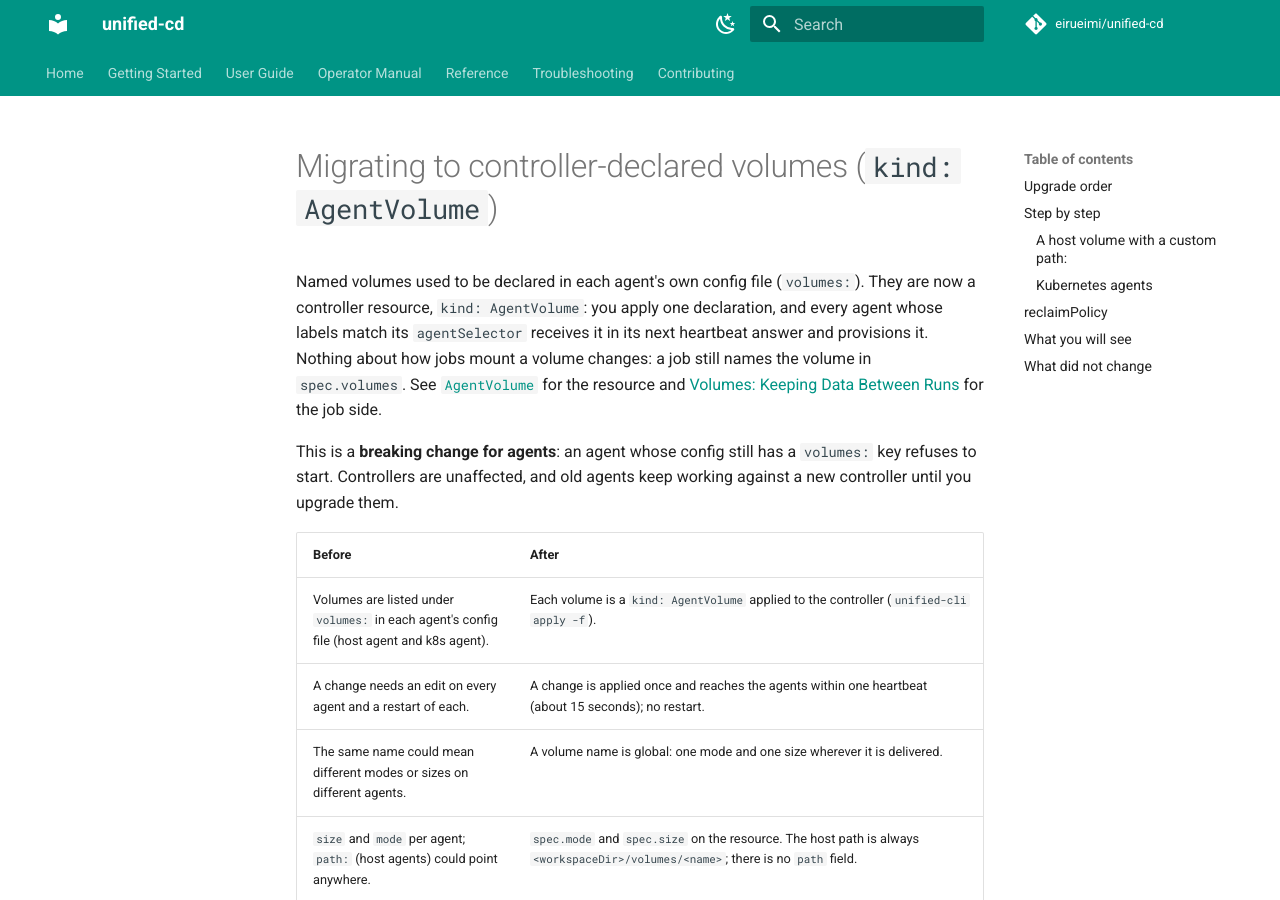
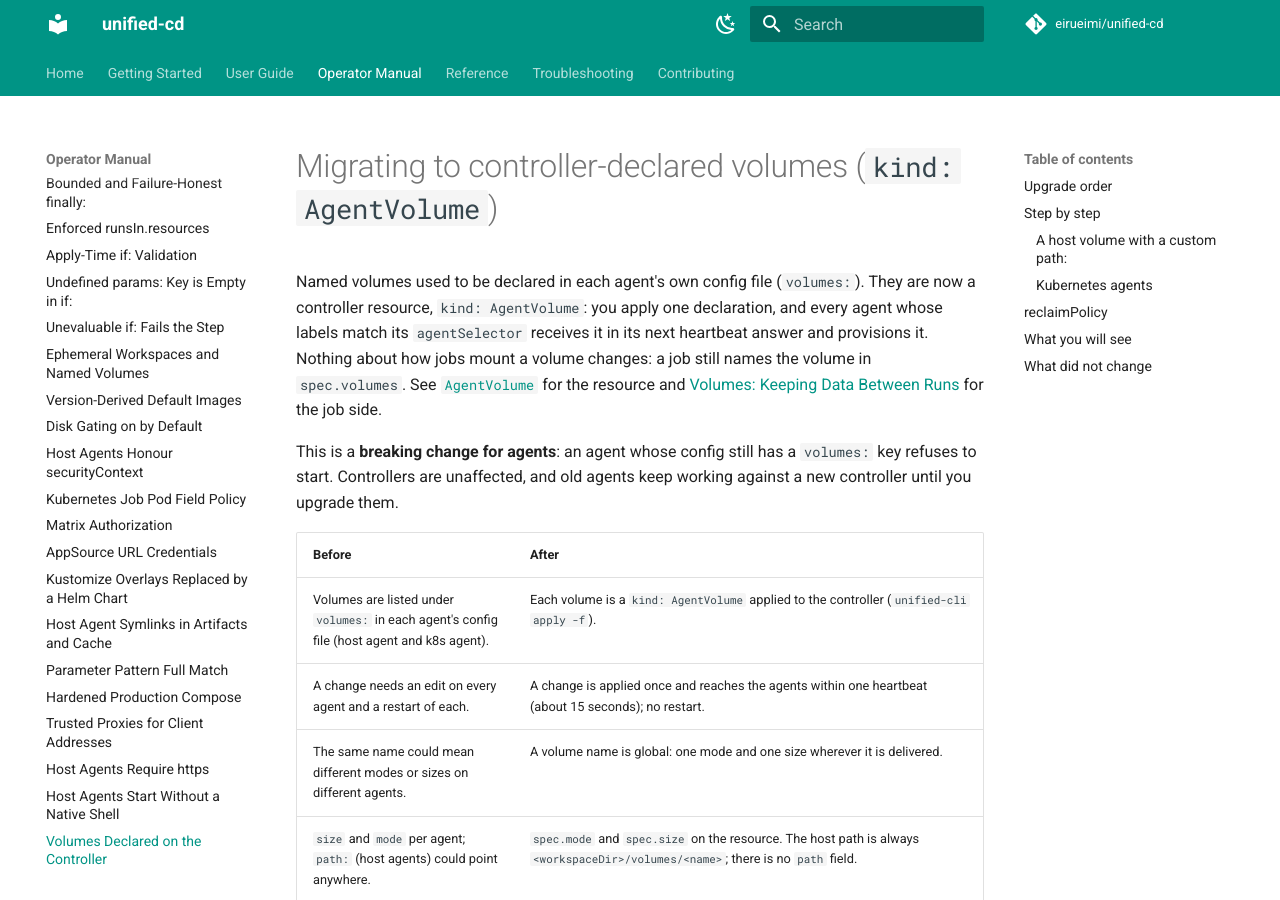
Before and after one commit to eirueimi/unified-cd, an MkDocs documentation site: the page built from docs/operator-manual/migrations/2026-11-18-controller-declared-volumes.md, in a window 1280 px wide and 900 px high. Built offline with MkDocs 1.6.1 and Material for MkDocs 9.7.7, drawn with Linux system fonts in a browser that asks for light colours; comment, search, counter and statistics services are not loaded; part of the change alters nothing that is shown.

Commit message:
docs: add AgentVolume migration guide to nav, absolute example link
Co-Authored-By: Claude Opus 5.5 <noreply@anthropic.com>
Claude-Session: https://claude.ai/code/session_01G3NWwwXnjYtSfzJjZYTrnV

```diff
--- a/docs/operator-manual/migrations/2026-11-18-controller-declared-volumes.md
+++ b/docs/operator-manual/migrations/2026-11-18-controller-declared-volumes.md
@@ -74,7 +74,7 @@ For each volume listed under `volumes:` in an agent config file:
    authorized labels of its enrollment (see [Agents](../agents.md)); add them first (re-enroll the
    agent if needed), then apply the volume. Check the labels in `GET /api/v1/agents`.
 3. **Apply the resources**: `unified-cli apply -f agent-volumes.yaml`. See
-   [`examples/resources/agentvolume.yaml`](../../../examples/resources/agentvolume.yaml).
+   [`examples/resources/agentvolume.yaml`](https://github.com/eirueimi/unified-cd/blob/main/examples/resources/agentvolume.yaml).
 4. **Remove `volumes:` from the agent config** (host agent and k8s agent) and **restart the agent**
    on the new version. A `volumes:` key is refused at startup, even as an empty list or a bare key.
 5. **Check** `GET /api/v1/agents`: each agent's `volumes` lists what it advertises as ready, and
--- a/mkdocs.yml
+++ b/mkdocs.yml
@@ -151,6 +151,7 @@ nav:
           - "Trusted Proxies for Client Addresses": operator-manual/migrations/2026-11-09-trusted-proxies.md
           - "Host Agents Require https": operator-manual/migrations/2026-11-09-agent-require-https.md
           - "Host Agents Start Without a Native Shell": operator-manual/migrations/2026-11-12-optional-native-shell.md
+          - "Volumes Declared on the Controller": operator-manual/migrations/2026-11-18-controller-declared-volumes.md
   - Reference:
       - CLI Reference: reference/cli.md
       - Configuration Reference: reference/configuration.md
```
